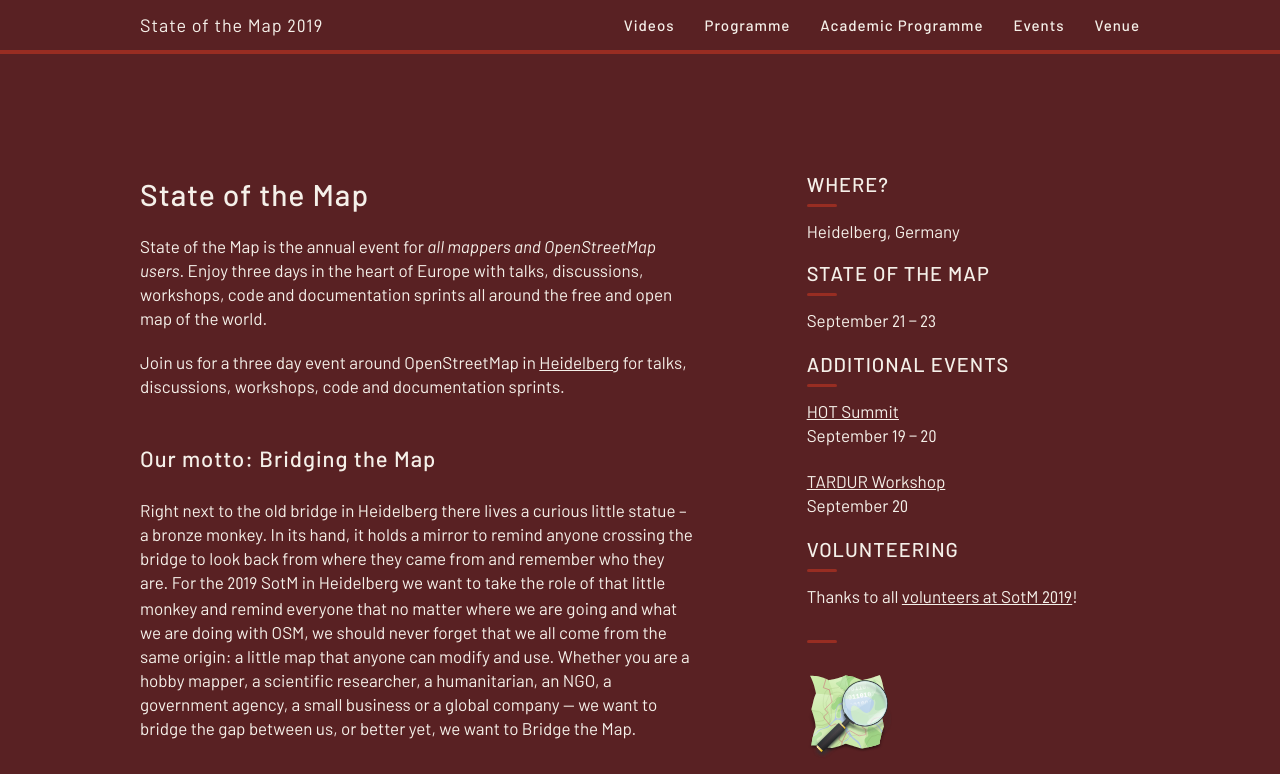
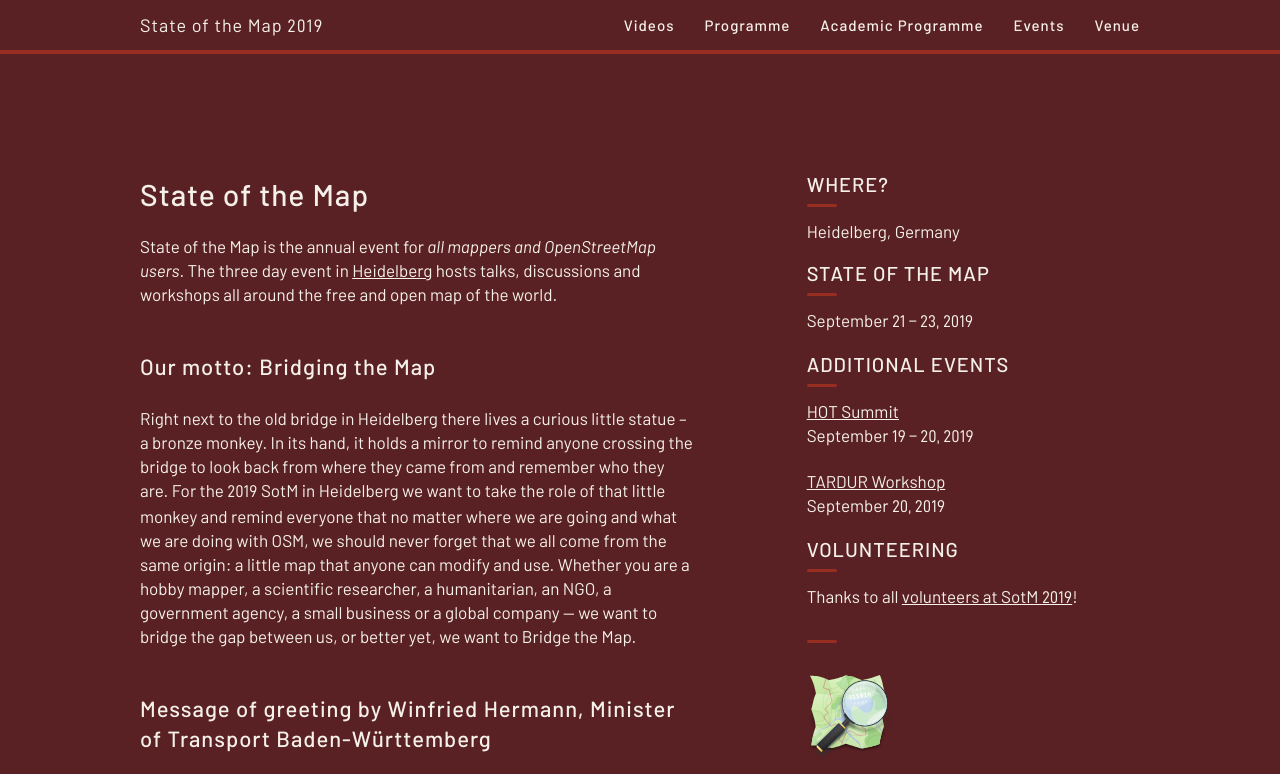
Before and after one commit to openstreetmap/stateofthemap-2019, a Jekyll site: the page built from index.html, in a window 1280 px wide and 900 px high, scrolled down 1114 px, cut to the strip 0-774 px from the top of the window. Built offline with Jekyll 4.4.1, drawn with Linux system fonts in a browser that asks for light colours.

Commit message:
update about section
* event is not upcoming anymoer
* add years to dates, since in a few months it might not be abvious anymore which year is actually meant

```diff
--- a/_includes/about.html
+++ b/_includes/about.html
@@ -5,10 +5,7 @@
           <div class="col10 margin2r space-bottom2">
             <h1 class="space-bottom2">State of the Map</h1>
             <p>
-              State of the Map is the annual event for <em>all mappers and OpenStreetMap users</em>. Enjoy three days in the heart of Europe with talks, discussions, workshops, code and documentation sprints all around the free and open map of the world.
-            </p>
-            <p>
-              Join us for a three day event around OpenStreetMap in <a href="https://www.openstreetmap.org/node/240058050#map=14/49.4102/8.6970">Heidelberg</a> for talks, discussions, workshops, code and documentation sprints.
+              State of the Map is the annual event for <em>all mappers and OpenStreetMap users</em>. The three day event in <a href="https://www.openstreetmap.org/?mlat=49.41858530044556&mlon=8.67344856262207#map=14/49.4156/8.6891">Heidelberg</a> hosts talks, discussions and workshops all around the free and open map of the world.
             </p>
 
             <h2 class="space-bottom2 space-top4">Our motto: Bridging the Map</h2>
@@ -27,16 +24,16 @@
           <p>Heidelberg, Germany</p>
 
           <h3 class="small-title uppercase">State of the Map</h3>
-          <p>September <span class="numeral">21 – 23</span></p>
+          <p>September <span class="numeral">21 – 23, 2019</span></p>
 
           <h3 class="small-title uppercase">Additional Events</h3>
           <p>
             <a href="http://summit.hotosm.org/">HOT Summit</a><br>
-            September <span class="numeral">19 – 20</span>
+            September <span class="numeral">19 – 20, 2019</span>
           </p>
           <p>
               <a href="http://k1z.blog.uni-heidelberg.de/2019/08/20/interested-in-time-dependent-routing/" target="_blank">TARDUR Workshop</a><br />
-              September <span class="numeral">20</span>
+              September <span class="numeral">20, 2019</span>
           </p>
              <h3 class="small-title uppercase">Volunteering</h3>
              <p>Thanks to all <a href="{{site.baseurl}}/attending/#volunteering">volunteers at SotM <span class="numeral">2019</span></a>!</p>
```
